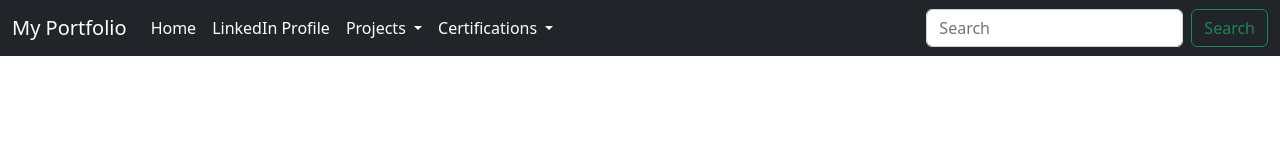
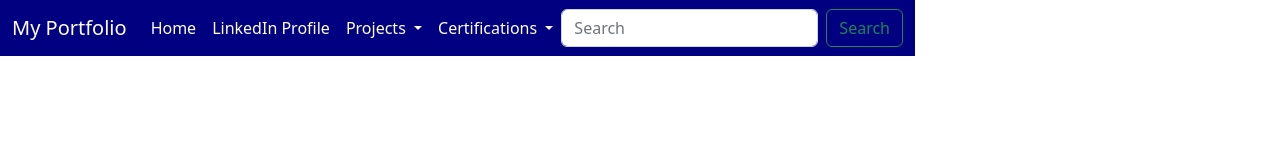
Before and after one commit to Android-JCPP-Servo/portfolio, a plain HTML site: page index.html in a window 1280 px wide. Drawn offline with nearby package versions, Linux system fonts and the light colour scheme.

Commit message:
Change color of navbar

```diff
--- a/css/styles.css
+++ b/css/styles.css
@@ -0,0 +1,3 @@
+nav {
+    background-color: navy;
+}
--- a/index.html
+++ b/index.html
@@ -9,7 +9,7 @@
     <title>Home | Andersen Stewart's Portfolio</title>
 </head>
 <body>
-    <nav class="navbar navbar-expand-lg bg-dark">
+    <nav class="navbar navbar-expand-lg position-fixed">
         <div class="container-fluid">
             <a class="navbar-brand text-white" href="#">My Portfolio</a>
             <button class="navbar-toggler" type="button" data-bs-toggle="collapse" data-bs-target="#navbarSupportedContent" aria-controls="navbarSupportedContent" aria-expanded="false" aria-label="Toggle navigation">
@@ -61,7 +61,9 @@
             </div>
         </div>
     </nav>
+    <div class="container">
 
+    </div>
     <script src="https://cdn.jsdelivr.net/npm/bootstrap@5.2.0-beta1/dist/js/bootstrap.bundle.min.js" integrity="sha384-pprn3073KE6tl6bjs2QrFaJGz5/SUsLqktiwsUTF55Jfv3qYSDhgCecCxMW52nD2" crossorigin="anonymous"></script>
 </body>
 </html>
```
